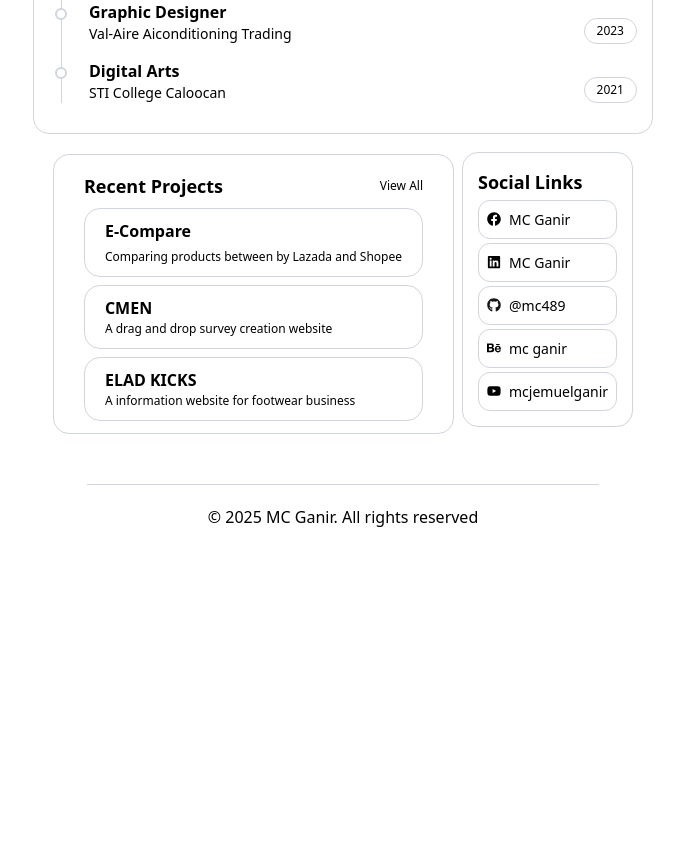
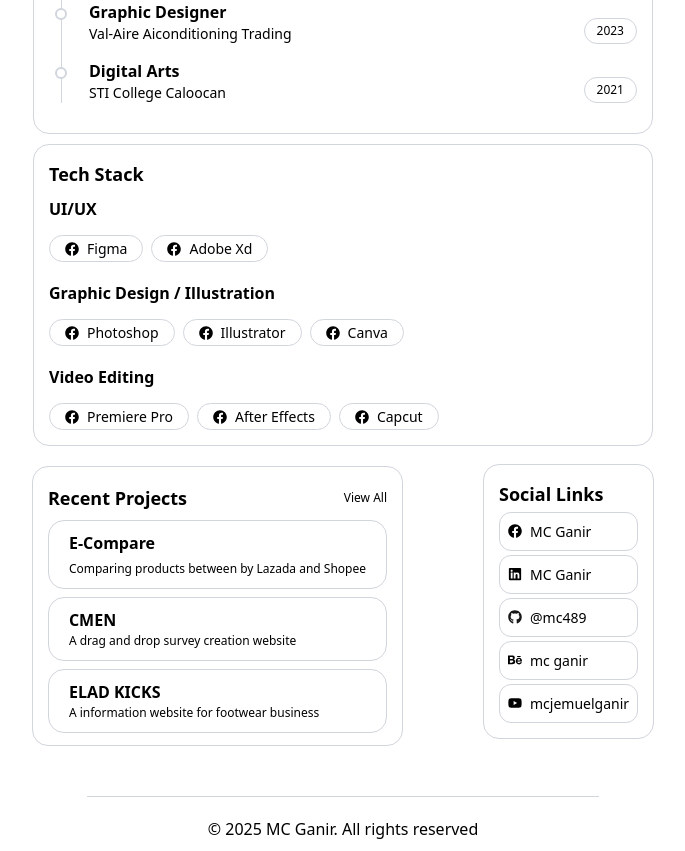
Before and after one commit to mc489/mc489portfolio, a React (Vite) app: page / in a window 1280 px wide. Shown: the part 780-1631 px from the top of the page, without its empty margins (297-982 px from the left). Before the commit the page ends 1319 px from the top, so only its background shows below. Built offline with nearby package versions, Linux system fonts and the light colour scheme.

Commit message:
add tech stack

```diff
--- a/src/App.jsx
+++ b/src/App.jsx
@@ -5,6 +5,7 @@
 import Timeline from "./Timeline"
 import SocialLinks from "./Social_Links"
 import RecentProjects from "./Projects"
+import TechStack from "./TechStack"
 import { useMediaQuery } from 'react-responsive'
 
 function App() {
@@ -26,7 +27,8 @@
 
       <About />
       <Timeline />
-      <div className="flex items-center justify-center gap-2">
+    <TechStack/>
+      <div className="w-full flex items-center justify-center gap-20">
         <RecentProjects/>
       <SocialLinks/>
 </div>
@@ -41,6 +43,7 @@
 
       <About />
       <Timeline />
+
       <div className="flex flex-col items-center justify-center gap-2">
         <RecentProjects/>
       <SocialLinks/>
--- a/src/Projects.jsx
+++ b/src/Projects.jsx
@@ -15,7 +15,7 @@
 
                 <div className=" flex flex-col  items-center justify-center mt-5">
 
-                    <div className="py-[12px] flex flex-col  max-w-[620px] px-[30px] justify-center
+                    <div className="py-[12px] flex flex-col w-full max-w-[9850px] px-[15px] justify-center
                     items-center rounded-[16px] border-1 border-gray-300 gap-2">
 
 
@@ -64,7 +64,7 @@
 
 
                         <div className=" flex items-center justify-between relative gap-1 rounded-[16px]
-                         w-full  mt-[5px] gap-2 text-left">
+                         w-full  mt-[5px] mb-[10px] gap-2 text-left">
                             <span className="text-[16px] font-semibold">Recent Projects</span>
                             <span className='text-[10px] cursor-pointer'>View All</span>
                         </div>
--- /dev/null
+++ b/src/TechStack.jsx
@@ -0,0 +1,148 @@
+
+
+import { useMediaQuery } from 'react-responsive';
+
+import { FaFacebook } from 'react-icons/fa'; // 'fa' stands for Font Awesome
+
+function TechStack() {
+  const isDesktopOrLaptop = useMediaQuery({
+        query: '(min-width: 1024px)'
+    })
+    const isBigScreen = useMediaQuery({ query: '(min-width: 1824px)' })
+    const isTabletOrMobile = useMediaQuery({ query: '(max-width:  1023px)' })
+    const isPortrait = useMediaQuery({ query: '(orientation: portrait)' })
+    const isRetina = useMediaQuery({ query: '(min-resolution: 2dppx)' })
+    return (
+
+
+        <>
+
+            {isDesktopOrLaptop &&
+
+
+                <div className="flex w-full justify-center items-center  ">
+
+                    <div className=" flex w-full flex-col relative max-w-[620px] gap-1 rounded-[16px]
+                    p-[15px] mt-[10px] text-left border border-gray-300 ">
+
+
+                        <span className="text-lg font-semibold ">Tech Stack</span>
+
+
+                        <div className='mt-[5px] mb-[10px]'>
+
+                            <span className='font-semibold ' >UI/UX</span>
+                        </div>
+
+
+                    <div className='mb-[15px] flex gap-2 cursor-pointer w-full rounded-[12px]  '>
+
+                                <div className="items-center px-[15px] py-[2px] flex flex-row items-center gap-2
+                                rounded-[16px] border-1 border-gray-300  hover:-translate-y-0.5
+                                duration-200">
+
+                                    <FaFacebook size={14} color="black" />
+                                    <span className='text-[14px]'> Figma </span>
+
+                                </div>
+
+
+
+                                <div className="items-center px-[15px]  flex flex-row items-center
+                                  rounded-[16px] gap-2 border-1 border-gray-300  hover:-translate-y-0.5
+                                  duration-200">
+
+                                    <FaFacebook size={14} color="black" />
+                                    <span className='text-[14px]'> Adobe Xd</span>
+
+                                </div>
+                   </div>
+
+ <div className='mb-[10px]'>
+
+                            <span className='font-semibold '>Graphic Design / Illustration</span>
+                        </div>
+
+
+                    <div className='mb-[15px]  flex gap-2 cursor-pointer w-full rounded-[12px]  '>
+
+                                   <div className="items-center  gap-2 px-[15px] py-[2px] flex flex-row items-center gap-
+                                rounded-[16px] border-1 border-gray-300  hover:-translate-y-0.5
+                                duration-200">
+
+                                    <FaFacebook size={14} color="black" />
+                                    <span className='text-[14px]'> Photoshop </span>
+
+                                </div>
+
+
+
+                                <div className="items-center px-[15px] flex flex-row items-center
+                                  rounded-[16px] gap-2 border-1 border-gray-300 hover:-translate-y-0.5
+                                  duration-200">
+
+                                    <FaFacebook size={14} color="black" />
+                                    <span className='text-[14px]'> Illustrator</span>
+
+                                </div>
+
+                                 <div className="items-center px-[15px] flex flex-row items-center
+                                  rounded-[16px] gap-2 border-1 border-gray-300  hover:-translate-y-0.5
+                                  duration-200">
+
+                                    <FaFacebook size={14} color="black" />
+                                    <span className='text-[14px]'> Canva</span>
+
+                                </div>
+
+                   </div>
+
+ <div className='mb-[10px]'>
+
+                            <span className='font-semibold'>Video Editing</span>
+                        </div>
+
+
+                    <div className='flex gap-2  cursor-pointer w-full rounded-[12px]  '>
+     <div className="items-center px-[15px] py-[2px] flex flex-row items-center gap-2
+                                rounded-[16px] border-1 border-gray-300  hover:-translate-y-0.5
+                                duration-200">
+
+                                    <FaFacebook size={14} color="black" />
+                                    <span className='text-[14px]'> Premiere Pro </span>
+
+                                </div>
+
+
+
+                                <div className="items-center px-[15px] flex flex-row items-center
+                                  rounded-[16px] gap-2 border-1 border-gray-300  hover:-translate-y-0.5
+                                  duration-200">
+
+                                    <FaFacebook size={14} color="black" />
+                                    <span className='text-[14px]'> After Effects</span>
+
+                                </div>
+
+                                 <div className="items-center px-[15px] flex flex-row items-center
+                                  rounded-[16px] gap-2 border-1 border-gray-300  hover:-translate-y-0.5
+                                  duration-200">
+
+                                    <FaFacebook size={14} color="black" />
+                                    <span className='text-[14px]'> Capcut</span>
+
+                                </div>
+
+                   </div>
+
+                    </div>
+                </div>
+            }
+        </>
+
+
+    )
+
+
+}
+export default TechStack
```
